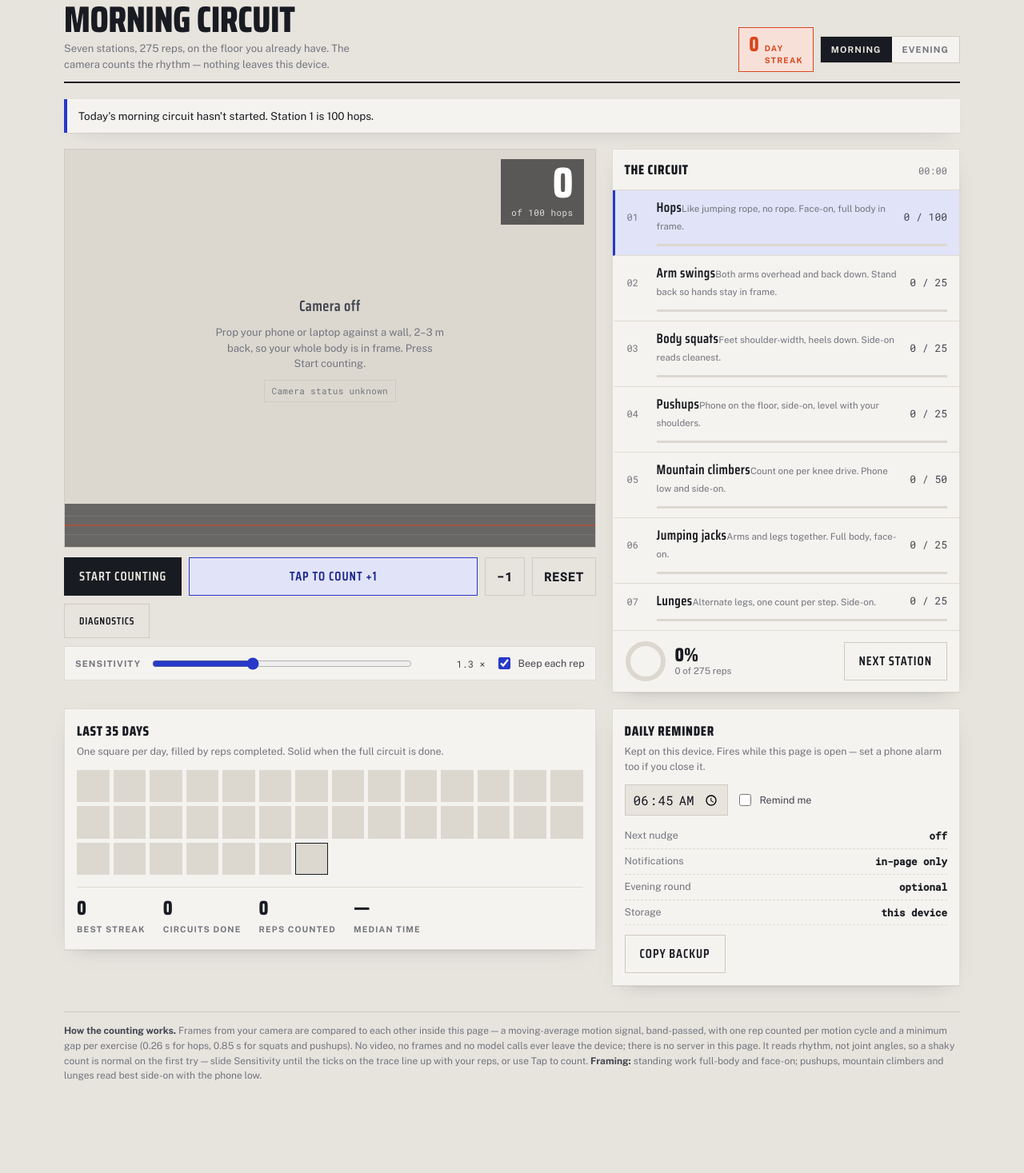
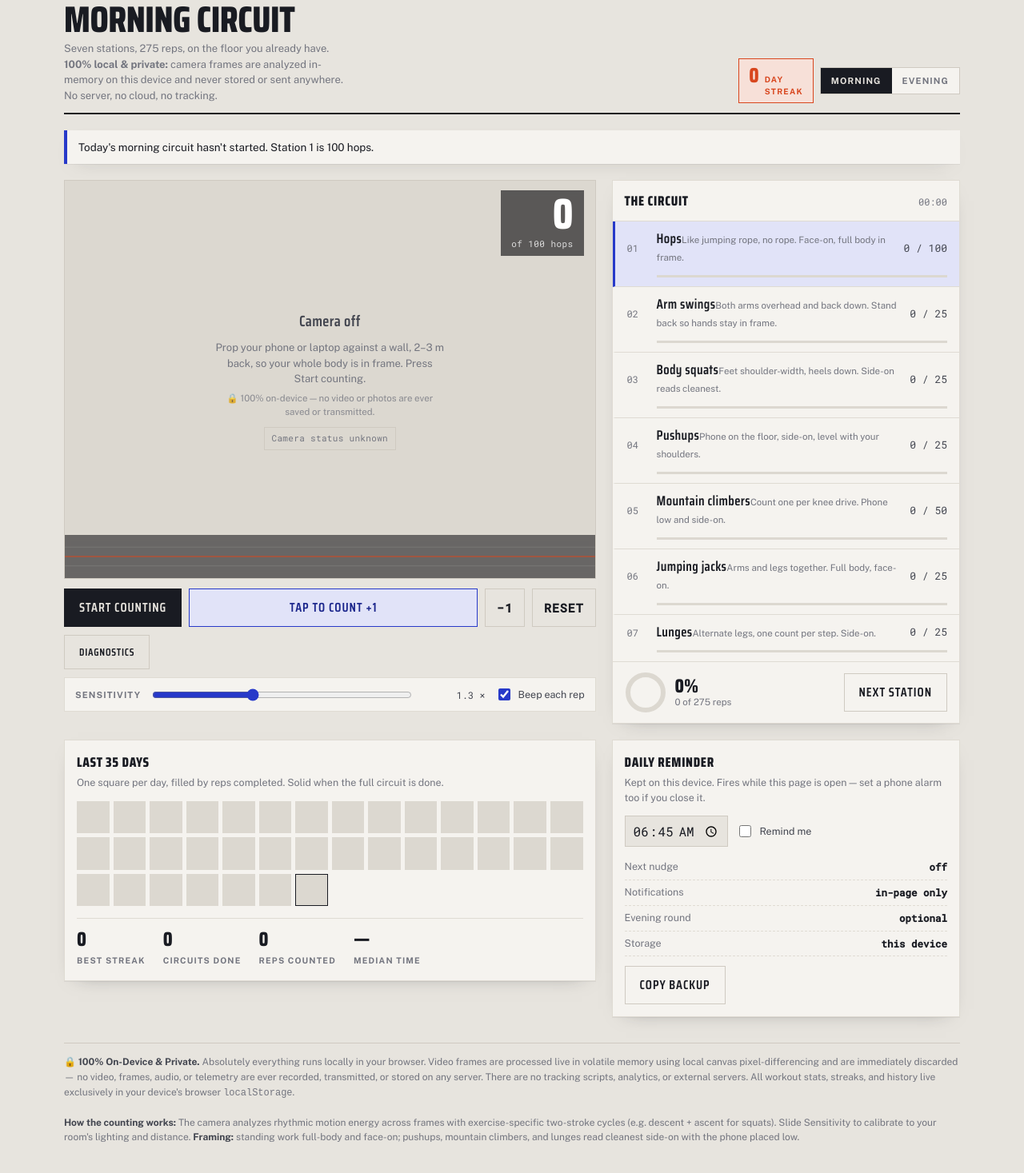
Before and after one commit to krashnakant/morning-circuit, a plain HTML site: page index.html in a window 1280 px wide. Shown: the part 19-1486 px from the top of the page at 80% size. Before the commit the page ends 1430 px from the top, so only its background shows below. Drawn offline with nearby package versions, Linux system fonts and the light colour scheme.

Commit message:
Add explicit 100% on-device & privacy guarantees to UI and documentation

```diff
--- a/index.html
+++ b/index.html
@@ -177,7 +177,7 @@ button{font:inherit; color:inherit; cursor:pointer}
   <header class="top">
     <div class="brand">
       <h1>Morning Circuit</h1>
-      <p>Seven stations, 275 reps, on the floor you already have. The camera counts the rhythm — nothing leaves this device.</p>
+      <p>Seven stations, 275 reps, on the floor you already have. <strong>100% local & private:</strong> camera frames are analyzed in-memory on this device and never stored or sent anywhere. No server, no cloud, no tracking.</p>
     </div>
     <div class="badges">
       <div class="streak"><b id="streakNum">0</b><span>day<br>streak</span></div>
@@ -199,7 +199,7 @@ button{font:inherit; color:inherit; cursor:pointer}
         <video id="cam" autoplay playsinline webkit-playsinline muted hidden></video>
         <div class="idle" id="idle">
           <strong>Camera off</strong>
-          <p id="idleMsg">Prop your phone or laptop against a wall, 2–3 m back, so your whole body is in frame. Press Start counting.</p>
+          <p id="idleMsg">Prop your phone or laptop against a wall, 2–3 m back, so your whole body is in frame. Press Start counting. <span style="display:block;margin-top:6px;font-size:11.5px;opacity:.8">🔒 100% on-device — no video or photos are ever saved or transmitted.</span></p>
           <code class="mono" id="camCode" hidden style="font-size:11px;line-height:1.5;letter-spacing:.03em;padding:5px 9px;border:1px solid var(--line);color:var(--muted);max-width:40ch;text-align:center"></code>
         </div>
         <div class="hud">
@@ -289,13 +289,9 @@ button{font:inherit; color:inherit; cursor:pointer}
   </section>
 
   <p class="footnote">
-    <b>How the counting works.</b> Frames from your camera are compared to each other inside this page —
-    a moving-average motion signal, band-passed, with one rep counted per motion cycle and a minimum
-    gap per exercise (0.26 s for hops, 0.85 s for squats and pushups). No video, no frames and no model
-    calls ever leave the device; there is no server in this page. It reads rhythm, not joint angles, so
-    a shaky count is normal on the first try — slide Sensitivity until the ticks on the trace line up
-    with your reps, or use Tap to count. <b>Framing:</b> standing work full-body and face-on; pushups,
-    mountain climbers and lunges read best side-on with the phone low.
+    <b>🔒 100% On-Device & Private.</b> Absolutely everything runs locally in your browser. Video frames are processed live in volatile memory using local canvas pixel-differencing and are immediately discarded — no video, frames, audio, or telemetry are ever recorded, transmitted, or stored on any server. There are no tracking scripts, analytics, or external servers. All workout stats, streaks, and history live exclusively in your device's browser <code>localStorage</code>.
+    <br><br>
+    <b>How the counting works:</b> The camera analyzes rhythmic motion energy across frames with exercise-specific two-stroke cycles (e.g. descent + ascent for squats). Slide Sensitivity to calibrate to your room's lighting and distance. <b>Framing:</b> standing work full-body and face-on; pushups, mountain climbers, and lunges read cleanest side-on with the phone placed low.
   </p>
 </div>
 
```
Also changed, not shown: 1 other file.
